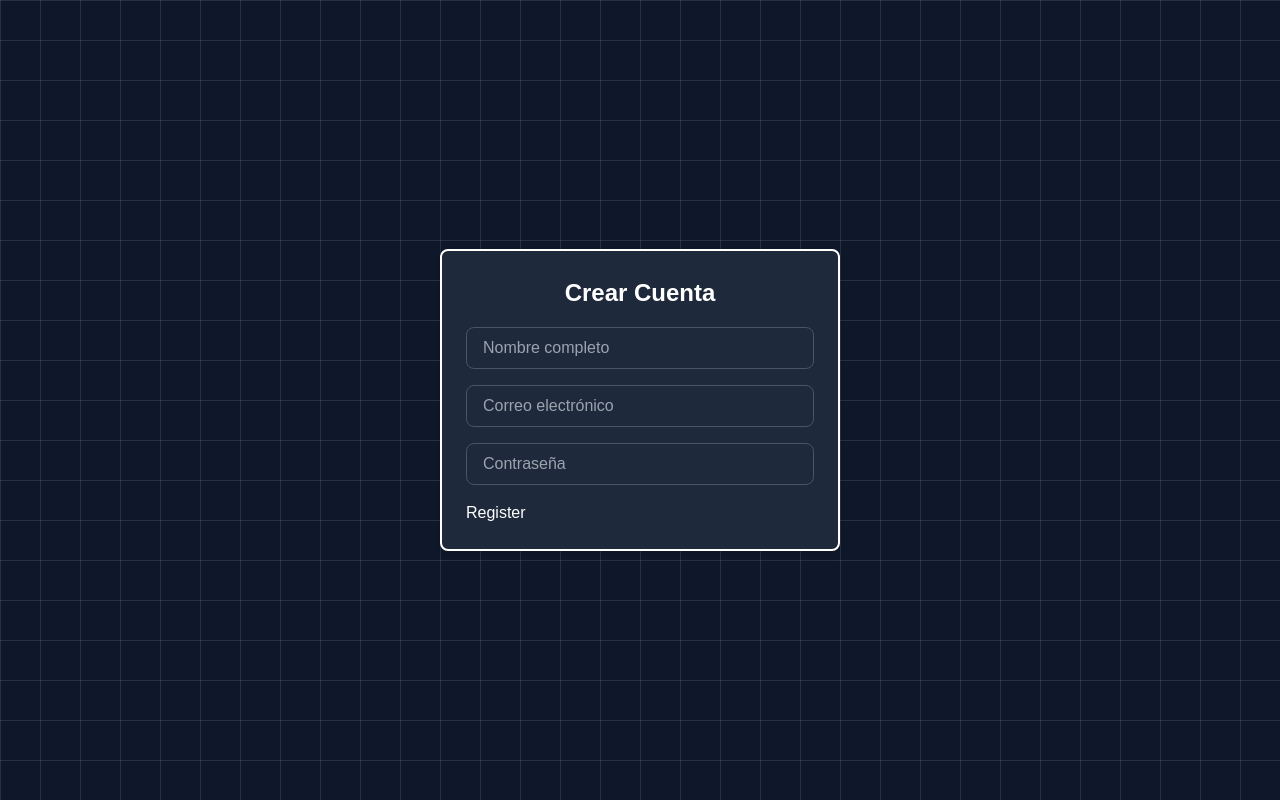
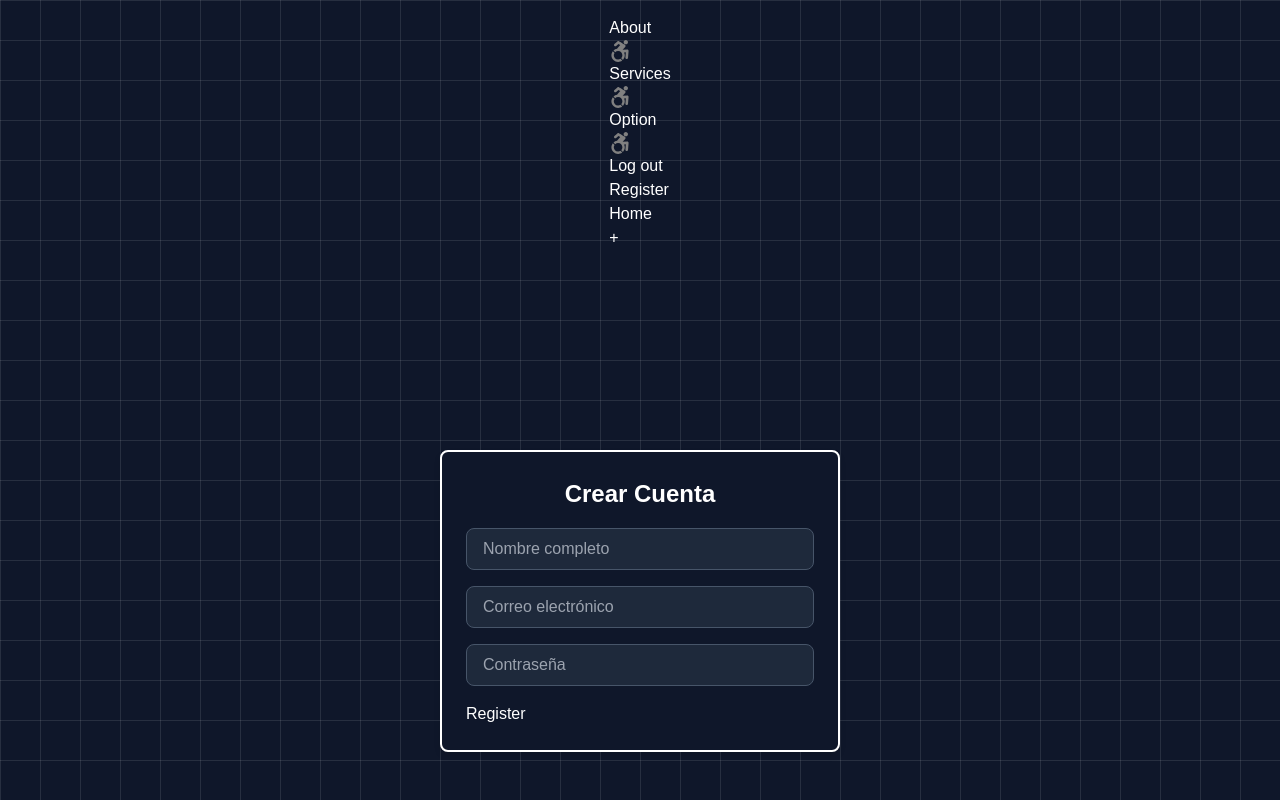
Before and after one commit to CarlosMet/integrador2, a React (Vite) app: page /register in a window 1280 px wide. Built offline with nearby package versions, Linux system fonts and the light colour scheme.

Commit message:
se modifica el navbar y se le agrega al home

```diff
--- a/src/components/Navbar.jsx
+++ b/src/components/Navbar.jsx
@@ -1,71 +1,78 @@
-import React from 'react'
-import { FaAccessibleIcon } from 'react-icons/fa'
-import { Link } from 'react-router-dom'
-import MagicButton from './ui/MagicButton'
+import React from 'react';
+import { FaAccessibleIcon } from 'react-icons/fa';
+import { Link } from 'react-router-dom';
+import MagicButton from './ui/MagicButton';
 
-export default function Navbar({user = true}) {
-
+export default function Navbar({ user = true }) {
   const PATHS = [
     {
       item: "About",
-        icon: <FaAccessibleIcon color='gray' size={22}/>
+      icon: <FaAccessibleIcon color="gray" size={22} />,
     },
     {
       item: "Services",
-        icon: <FaAccessibleIcon color='gray' size={22}/>
+      icon: <FaAccessibleIcon color="gray" size={22} />,
     },
     {
       item: "Option",
-        icon: <FaAccessibleIcon color='gray' size={22}/>
-      }
-    ]
+      icon: <FaAccessibleIcon color="gray" size={22} />,
+    },
+  ];
 
   return (
-    <nav className='sticky top-4  z-30 bg-slate-900 w-full md:w-10/12 lg:w-8/12 xl:w-7/12 mx-auto px-6 md:px-9 lg:px-12 py-2 lg:py-3 rounded-xl flex justify-around'>
-
-      {
-        PATHS.map((path, index)=>{
-          return(
-            <div key={index} className='flex gap-2 items-center'>
-              <Link to={`/${path.item}`} className='text-slate-300 font-bold'>{path.item}</Link>
+    <nav className="sticky top-4 z-30 bg-slate-900 w-11/12 mx-auto px-16 py-4 rounded-xl flex justify-around">
+      {PATHS.map((path, index) => (
+        <div key={index} className="flex gap-2 items-center">
+          <Link to={`/${path.item}`} className="text-slate-300 font-bold">
+            {path.item}
+          </Link>
           {path.icon}
         </div>
-          )
-        })
-      }
+      ))}
 
-      <div className='flex items-center gap-3'>
-        {user ? <>
-        <Link to={"/login"} className='text-slate-800 bg-white px-4 lg:px-8 rounded-full py-1 font-bold'>Log out</Link>
-
-
+      <div className="flex items-center gap-3">
+        {user ? (
+          <>
+            <Link
+              to={"/login"}
+              className="text-slate-800 bg-white px-4 lg:px-8 rounded-full py-1 font-bold"
+            >
+              Log out
+            </Link>
           </>
-          : <>
-             <Link to={"/login"} className='text-slate-800 bg-white px-4 lg:px-8 rounded-full py-1 font-bold'>Log in</Link>
+        ) : (
+          <>
+            <Link
+              to={"/login"}
+              className="text-slate-800 bg-white px-4 lg:px-8 rounded-full py-1 font-bold"
+            >
+              Log in
+            </Link>
           </>
-        }
+        )}
       </div>
 
-<div className='flex items-center gap-3'>
+      <div className="flex items-center gap-3">
         <Link
           to={"/register"}
           className="text-slate-800 bg-white px-4 lg:px-8 rounded-full py-1 font-bold"
         >
           Register
         </Link>
+      </div>
+
+      <div className="flex items-center gap-3">
+        <Link
+          to={"/"}
+          className="text-slate-800 bg-white px-4 lg:px-8 rounded-full py-1 font-bold"
+        >
+          Home
+        </Link>
+
         <div className="w-12 h-12 rounded-full grid place-items-center bg-white/25 shadow-md">
           <span className="text-white font-semibold">+</span>
-
-
         </div>
-
       </div>
-
-
-
-
-
-
     </nav>
-  )
+  );
 }
--- a/src/pages/Login.jsx
+++ b/src/pages/Login.jsx
@@ -1,56 +1,59 @@
 import { useEffect, useState } from "react";
 import { useNavigate } from "react-router-dom";
-import MagicButton from '../components/ui/MagicButton'
-import "./diseño-pages.css"
-
+import MagicButton from "../components/ui/MagicButton";
+import "./diseño-pages.css";
+import Navbar from "../components/Navbar"
+import { div } from "framer-motion/client";
 
 const Login = () => {
+  const [users, setUsers] = useState([{}]);
 
-  const [users, setUsers] = useState([{}])
+  const navigate = useNavigate();
 
-  const navigate = useNavigate()
+  const submitHandler = (e) => {
+    e.preventDefault();
+    const userInput = e.target.user.value;
+    const passwordInput = e.target.password.value;
 
-  const submitHandler = (e)=>{
-    e.preventDefault()
-    const userInput = e.target.user.value
-    const passwordInput = e.target.password.value
+    const userToCompare = users.filter((user) => {
+      return user.nombre === userInput;
+    });
 
-    const userToCompare = users.filter((user)=>{
-      return user.nombre === userInput
-    })
+    if (userToCompare[0]) {
+      if (userToCompare[0].password === passwordInput) {
+        console.log("succesfully logged");
+        navigate("/user");
+      } else {
+        console.log("credentials error");
+      }
+    } else {
+      console.log("credentials error");
+    }
+  };
 
-    if(userToCompare[0]){
-      if(userToCompare[0].password === passwordInput){
-        console.log("succesfully logged")
-        navigate("/user")
-      }else{
-        console.log("credentials error")
-      }
-    }else{
-      console.log("credentials error")
-    }
-  }
+  useEffect(() => {
+    const fetchUsers = async () => {
+      const users = await fetch("http://localhost:8080/usuarios");
+      const users_data = await users.json();
+      setUsers(users_data);
+    };
 
-  useEffect(()=>{
-    const fetchUsers = async()=>{
-      const users = await fetch("http://localhost:8080/usuarios")
-      const users_data = await users.json()
-      setUsers(users_data)
-    }
-
-    fetchUsers()
-  }, [])
+    fetchUsers();
+  }, []);
 
   return (
-    <form
-      onSubmit={submitHandler}
-      action=""
-      className="login-form"
-    >
+    <div className="login-container">
+      {/* Aquí se coloca el Navbar */}
+      <Navbar />
+
+      {/* Formulario de login */}
+      <form onSubmit={submitHandler} className="login-form">
         <h1 className="login-title">Login</h1>
 
         <div className="form-group">
-        <label htmlFor="user" className="form-label">Usuario</label>
+          <label htmlFor="user" className="form-label">
+            Usuario
+          </label>
           <input
             type="text"
             id="user"
@@ -61,7 +64,9 @@ const Login = () => {
         </div>
 
         <div className="form-group">
-        <label htmlFor="password" className="form-label">Contraseña</label>
+          <label htmlFor="password" className="form-label">
+            Contraseña
+          </label>
           <input
             type="password"
             id="password"
@@ -72,13 +77,11 @@ const Login = () => {
         </div>
 
         <div className="text-center">
-        <MagicButton
-          title={"Iniciar sesión"}
-          className="submit-button"/>
+          <MagicButton title={"Iniciar sesión"} className="submit-button" />
         </div>
+      </form>
+    </div>
+  );
+};
 
-    </form>
-  );
-}
-
-  export default Login;
+export default Login;
--- a/src/pages/Registros.jsx
+++ b/src/pages/Registros.jsx
@@ -4,10 +4,13 @@ import Navbar from "../components/Navbar";
 import "./diseño-pages.css";
 import MagicButton from "../components/ui/MagicButton";
 
+
 const Registros = () => {
   return (
 
     <div className="page-container">
+      {      }
+      <Navbar/>
 
       <form className="form-container">
         <h2 className="form-title">Crear Cuenta</h2>
@@ -37,4 +40,4 @@ const Registros = () => {
     </div>
   );
 };
-export default Registros;
+export default Registros;
--- a/src/pages/diseño-pages.css
+++ b/src/pages/diseño-pages.css
@@ -1,5 +1,4 @@
-
-body {
+body{
   background-color: #0f172a; /* Color oscuro (Slate 950) */
   background-image:
   linear-gradient(to right, rgba(255, 255, 255, 0.1) 1px, transparent 1px),
@@ -8,7 +7,6 @@ body {
   color: white; /* Texto en blanco para contraste */
   margin: 0;
   font-family: Arial, sans-serif;
-
 }
 
 
@@ -73,14 +71,22 @@ body {
 
 
 
+
+
+
+
+
+
+
+
 /* Contenedor del formulario */
 /* Contenedor de la página */
 .page-container {
 display: flex;
 flex-direction: column;
-    align-items: center; /* Centrar horizontalmente */
-    justify-content: center; /* Centrar verticalmente */
-    min-height: 100vh; /* Asegurar que ocupe toda la altura de la ventana */
+justify-content: flex-start; /* Asegura que los elementos se alineen desde arriba */
+align-items: center; /* Centrar horizontalmente el contenido */
+min-height: 100vh; /* Asegura que ocupe toda la altura de la ventana */
 background-color: #0f172a; /* Color oscuro (Slate 950) */
 background-image:
   linear-gradient(to right, rgba(255, 255, 255, 0.1) 1px, transparent 1px),
@@ -89,19 +95,40 @@ body {
 color: white; /* Texto en blanco para contraste */
 margin: 0;
 font-family: Arial, sans-serif;
-
 padding: 1rem; /* Espaciado alrededor para dispositivos pequeños */
 }
 
+/* Estilos específicos para el Navbar */
+.navbar {
+width: 100%;
+position: fixed;
+top: 0;
+left: 0;
+z-index: 10; /* Asegura que el Navbar se mantenga encima de otros elementos */
+background-color: #0f172a; /* Asegura que el fondo del Navbar sea oscuro */
+padding: 1rem;
+}
+
+/* Asegúrate de que el contenido debajo del navbar no se superponga */
+.page-content {
+margin-top: 80px; /* Da espacio suficiente debajo del navbar */
+display: flex;
+flex-direction: column;
+align-items: center; /* Centrar contenido */
+justify-content: center; /* Centrar verticalmente */
+}
+
+
 /* Contenedor del formulario */
 .form-container {
-    background-color: #1e293b; /* Fondo del formulario */
+  background-color: #0f172a; /* Fondo del formulario */
   padding: 1.5rem; /* Espaciado interno */
   border-radius: 0.5rem; /* Bordes redondeados */
   box-shadow: 0 4px 6px rgba(0, 0, 0, 0.1); /* Sombra */
   max-width: 400px; /* Ancho máximo del formulario */
   width: 100%; /* Ocupa el 100% del ancho disponible dentro de su contenedor */
   border: 2px solid white;
+  margin-top: 200px;
 }
 
 /* Título del formulario */
@@ -147,5 +174,5 @@ body {
 }
 
 .form-button:hover {
-    background-color: #7c2ae8; /* Fondo morado oscuro al pasar */
+  background-color: #7c2ae8; /* Fondo morado oscuro al pasar */
 }
```
Lines whose indentation alone changed are shown as unchanged.
